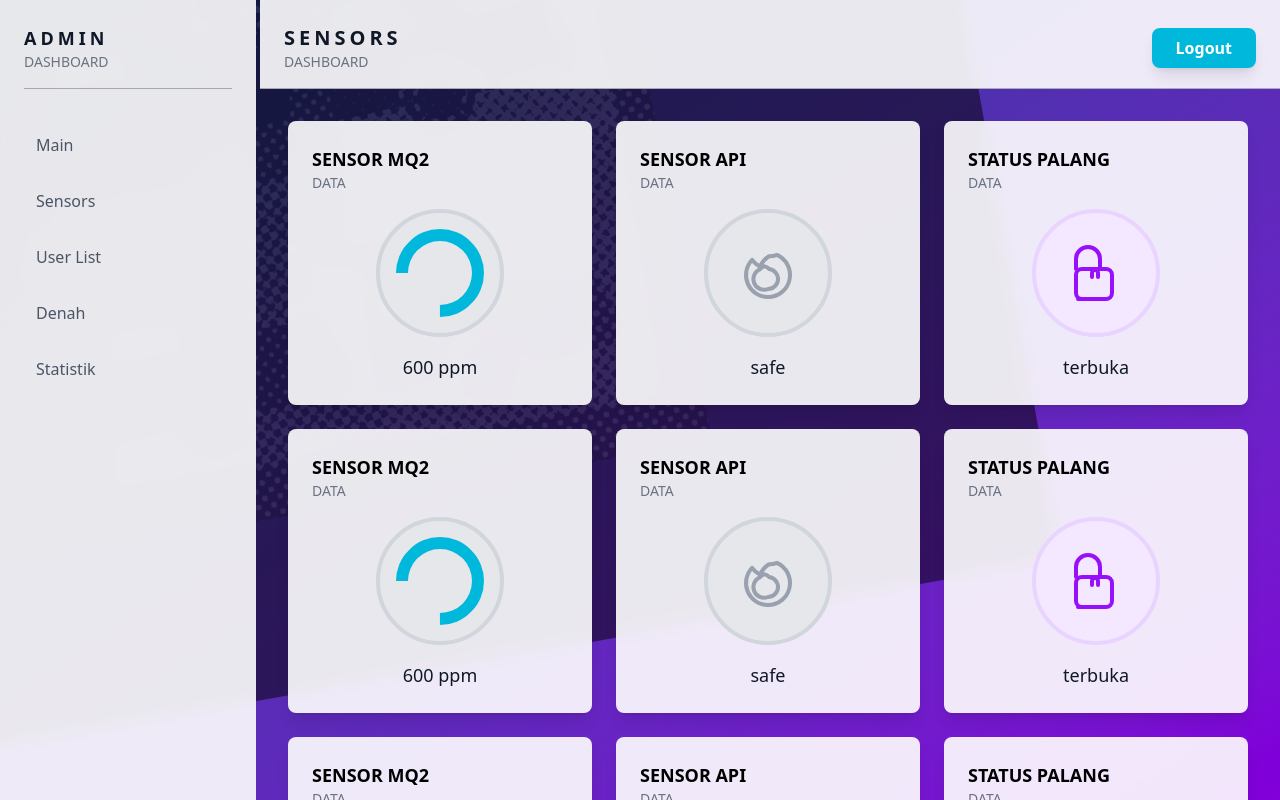
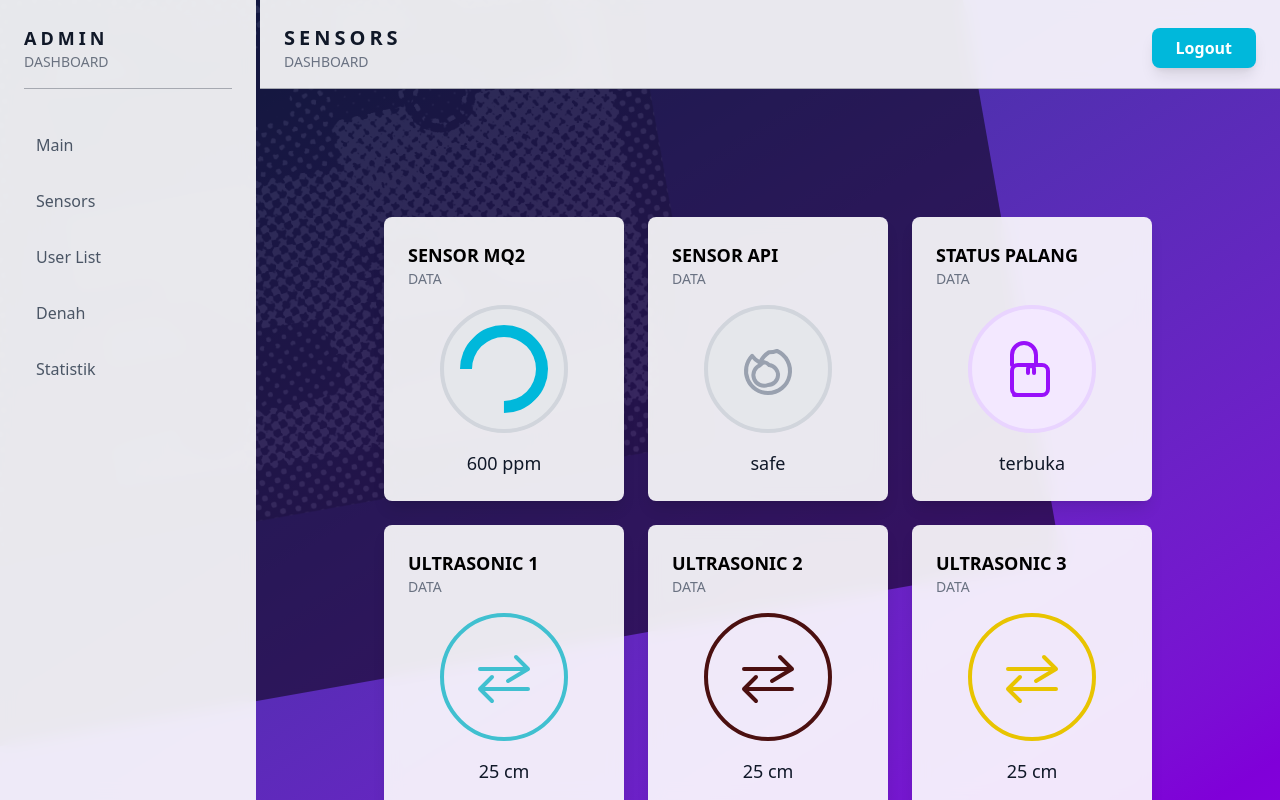
Before and after one commit to hino89/project-iot-frontend, a React (Vite) app: page /adminDashboard/sensors in a window 1280 px wide. Built offline with nearby package versions, Linux system fonts and the light colour scheme.

Commit message:
fixing admin sensors page

```diff
--- a/src/admin/AdminDashboardSensors.tsx
+++ b/src/admin/AdminDashboardSensors.tsx
@@ -1,7 +1,7 @@
 // src/pages/SensorPage.tsx
 export function AdminDashboardSensor() {
   return (
-    <div className="grid grid-cols-1 md:grid-cols-3 gap-6">
+    <div className="grid grid-cols-1 md:grid-cols-3 gap-6 p-24">
         <div className="bg-white/90 backdrop-blur-sm p-6 rounded-lg shadow-lg text-gray-900">
             <h3 className="text-lg font-bold text-black uppercase">Sensor Mq2</h3>
             <p className="text-sm text-gray-500 uppercase">Data</p>
@@ -42,81 +42,81 @@ export function AdminDashboardSensor() {
         </div>
 
         <div className="bg-white/90 backdrop-blur-sm p-6 rounded-lg shadow-lg text-gray-900">
-            <h3 className="text-lg font-bold text-black uppercase">Sensor Mq2</h3>
+            <h3 className="text-lg font-bold text-black uppercase">Ultrasonic 1</h3>
             <p className="text-sm text-gray-500 uppercase">Data</p>
             <div className="my-4 flex justify-center">
-                <div className="w-32 h-32 rounded-full bg-gray-200 flex items-center justify-center border-4 border-gray-300 relative">
-                    <div className="absolute inset-4 rounded-full border-[12px] border-t-cyan-500 border-r-cyan-500 border-b-cyan-500 border-l-transparent transform -rotate-45"></div>
+                <div className="w-32 h-32 mx-auto rounded-full flex items-center justify-center border-4 border-cyanGrungeLight">
+                    <svg className="w-16 h-16 text-cyanGrungeLight" fill="none" viewBox="0 0 24 24" stroke="currentColor" strokeWidth={1.5}>
+                        <path strokeLinecap="round" strokeLinejoin="round" d="M7.5 21 3 16.5m0 0L7.5 12M3 16.5h18m-7.5-3L21 9m0 0L16.5 4.5M21 9H3" />
+                    </svg>
                 </div>
             </div>
-            <p className="text-center text-gray-900 text-lg">600 ppm</p>
+            <p className="text-center text-gray-900 text-lg">25 cm</p>
         </div>
 
         <div className="bg-white/90 backdrop-blur-sm p-6 rounded-lg shadow-lg text-gray-900">
-            <h3 className="text-lg font-bold text-black uppercase">Sensor Api</h3>
+            <h3 className="text-lg font-bold text-black uppercase">Ultrasonic 2</h3>
             <p className="text-sm text-gray-500 uppercase">Data</p>
             <div className="my-4 flex justify-center">
-                <div className="w-32 h-32 mx-auto rounded-full bg-gray-200 flex items-center justify-center border-4 border-gray-300">
-                    <svg className="w-16 h-16 text-gray-400" fill="none" viewBox="0 0 24 24" stroke="currentColor" strokeWidth={1.5}>
-                        <path strokeLinecap="round" strokeLinejoin="round" d="M15.362 5.214A8.252 8.252 0 0 1 12 21 8.25 8.25 0 0 1 6.038 7.047 8.287 8.287 0 0 0 9 9.601a8.983 8.983 0 0 1 3.361-3.867 8.21 8.21 0 0 0 3 -.52Z" />
-                        <path strokeLinecap="round" strokeLinejoin="round" d="M12 18a3.75 3.75 0 0 0 .495-7.468 3.75 3.75 0 0 0-1.993-1.11a3.75 3.75 0 0 0-1.423 1.11A3.75 3.75 0 0 0 12 18Z" />
+                <div className="w-32 h-32 mx-auto rounded-full flex items-center justify-center border-4 border-redGrungeLight">
+                    <svg className="w-16 h-16 text-redGrungeLight" fill="none" viewBox="0 0 24 24" stroke="currentColor" strokeWidth={1.5}>
+                        <path strokeLinecap="round" strokeLinejoin="round" d="M7.5 21 3 16.5m0 0L7.5 12M3 16.5h18m-7.5-3L21 9m0 0L16.5 4.5M21 9H3" />
                     </svg>
                 </div>
             </div>
-            <p className="text-center text-gray-900 text-lg">safe</p>
+            <p className="text-center text-gray-900 text-lg">25 cm</p>
         </div>
 
         <div className="bg-white/90 backdrop-blur-sm p-6 rounded-lg shadow-lg text-gray-900">
-            <h3 className="text-lg font-bold text-black uppercase">Status Palang</h3>
+            <h3 className="text-lg font-bold text-black uppercase">Ultrasonic 3</h3>
             <p className="text-sm text-gray-500 uppercase">Data</p>
             <div className="my-4 flex justify-center">
-                <div className="w-32 h-32 mx-auto rounded-full bg-purple-100 flex items-center justify-center border-4 border-purple-200">
-                    <svg className="w-16 h-16 text-purple-600" fill="none" viewBox="0 0 24 24" stroke="currentColor" strokeWidth={1.5}>
-                        <path strokeLinecap="round" strokeLinejoin="round" d="M13.5 10.5V6.75a4.5 4.5 0 1 0-9 0v3.75m.75 11.25h10.5a2.25 2.25 0 0 0 2.25-2.25v-6.75a2.25 2.25 0 0 0-2.25-2.25H6.75a2.25 2.25 0 0 0-2.25 2.25v6.75a2.25 2.25 0 0 0 2.25 2.25Z" />
-                        <path strokeLinecap="round" strokeLinejoin="round" d="M10.5 13.5v-1.5c0-.621.504-1.125 1.125-1.125h.008c.621 0 1.125.504 1.125 1.125v1.5" />
+                <div className="w-32 h-32 mx-auto rounded-full flex items-center justify-center border-4 border-yellowGrungeLight">
+                    <svg className="w-16 h-16 text-yellowGrungeLight" fill="none" viewBox="0 0 24 24" stroke="currentColor" strokeWidth={1.5}>
+                        <path strokeLinecap="round" strokeLinejoin="round" d="M7.5 21 3 16.5m0 0L7.5 12M3 16.5h18m-7.5-3L21 9m0 0L16.5 4.5M21 9H3" />
                     </svg>
                 </div>
             </div>
-            <p className="text-center text-gray-900 text-lg">terbuka</p>
+            <p className="text-center text-gray-900 text-lg">25 cm</p>
         </div>
 
         <div className="bg-white/90 backdrop-blur-sm p-6 rounded-lg shadow-lg text-gray-900">
-            <h3 className="text-lg font-bold text-black uppercase">Sensor Mq2</h3>
+            <h3 className="text-lg font-bold text-black uppercase">Ultrasonic 4</h3>
             <p className="text-sm text-gray-500 uppercase">Data</p>
             <div className="my-4 flex justify-center">
-                <div className="w-32 h-32 rounded-full bg-gray-200 flex items-center justify-center border-4 border-gray-300 relative">
-                    <div className="absolute inset-4 rounded-full border-[12px] border-t-cyan-500 border-r-cyan-500 border-b-cyan-500 border-l-transparent transform -rotate-45"></div>
+                <div className="w-32 h-32 mx-auto rounded-full flex items-center justify-center border-4 border-purpleGrungeLight">
+                    <svg className="w-16 h-16 text-purpleGrungeLight" fill="none" viewBox="0 0 24 24" stroke="currentColor" strokeWidth={1.5}>
+                        <path strokeLinecap="round" strokeLinejoin="round" d="M7.5 21 3 16.5m0 0L7.5 12M3 16.5h18m-7.5-3L21 9m0 0L16.5 4.5M21 9H3" />
+                    </svg>
                 </div>
             </div>
-            <p className="text-center text-gray-900 text-lg">600 ppm</p>
+            <p className="text-center text-gray-900 text-lg">25 cm</p>
         </div>
 
         <div className="bg-white/90 backdrop-blur-sm p-6 rounded-lg shadow-lg text-gray-900">
-            <h3 className="text-lg font-bold text-black uppercase">Sensor Api</h3>
+            <h3 className="text-lg font-bold text-black uppercase">Ultrasonic 5</h3>
             <p className="text-sm text-gray-500 uppercase">Data</p>
             <div className="my-4 flex justify-center">
-                <div className="w-32 h-32 mx-auto rounded-full bg-gray-200 flex items-center justify-center border-4 border-gray-300">
-                    <svg className="w-16 h-16 text-gray-400" fill="none" viewBox="0 0 24 24" stroke="currentColor" strokeWidth={1.5}>
-                        <path strokeLinecap="round" strokeLinejoin="round" d="M15.362 5.214A8.252 8.252 0 0 1 12 21 8.25 8.25 0 0 1 6.038 7.047 8.287 8.287 0 0 0 9 9.601a8.983 8.983 0 0 1 3.361-3.867 8.21 8.21 0 0 0 3 -.52Z" />
-                        <path strokeLinecap="round" strokeLinejoin="round" d="M12 18a3.75 3.75 0 0 0 .495-7.468 3.75 3.75 0 0 0-1.993-1.11a3.75 3.75 0 0 0-1.423 1.11A3.75 3.75 0 0 0 12 18Z" />
+                <div className="w-32 h-32 mx-auto rounded-full flex items-center justify-center border-4 border-pinkGrungeLight">
+                    <svg className="w-16 h-16 text-pinkGrungeLight" fill="none" viewBox="0 0 24 24" stroke="currentColor" strokeWidth={1.5}>
+                        <path strokeLinecap="round" strokeLinejoin="round" d="M7.5 21 3 16.5m0 0L7.5 12M3 16.5h18m-7.5-3L21 9m0 0L16.5 4.5M21 9H3" />
                     </svg>
                 </div>
             </div>
-            <p className="text-center text-gray-900 text-lg">safe</p>
+            <p className="text-center text-gray-900 text-lg">25 cm</p>
         </div>
 
         <div className="bg-white/90 backdrop-blur-sm p-6 rounded-lg shadow-lg text-gray-900">
-            <h3 className="text-lg font-bold text-black uppercase">Status Palang</h3>
+            <h3 className="text-lg font-bold text-black uppercase">Ultrasonic 6</h3>
             <p className="text-sm text-gray-500 uppercase">Data</p>
             <div className="my-4 flex justify-center">
-                <div className="w-32 h-32 mx-auto rounded-full bg-purple-100 flex items-center justify-center border-4 border-purple-200">
-                    <svg className="w-16 h-16 text-purple-600" fill="none" viewBox="0 0 24 24" stroke="currentColor" strokeWidth={1.5}>
-                        <path strokeLinecap="round" strokeLinejoin="round" d="M13.5 10.5V6.75a4.5 4.5 0 1 0-9 0v3.75m.75 11.25h10.5a2.25 2.25 0 0 0 2.25-2.25v-6.75a2.25 2.25 0 0 0-2.25-2.25H6.75a2.25 2.25 0 0 0-2.25 2.25v6.75a2.25 2.25 0 0 0 2.25 2.25Z" />
-                        <path strokeLinecap="round" strokeLinejoin="round" d="M10.5 13.5v-1.5c0-.621.504-1.125 1.125-1.125h.008c.621 0 1.125.504 1.125 1.125v1.5" />
+                <div className="w-32 h-32 mx-auto rounded-full flex items-center justify-center border-4 border-cyanGrungeLight">
+                    <svg className="w-16 h-16 text-cyanGrungeLight" fill="none" viewBox="0 0 24 24" stroke="currentColor" strokeWidth={1.5}>
+                        <path strokeLinecap="round" strokeLinejoin="round" d="M7.5 21 3 16.5m0 0L7.5 12M3 16.5h18m-7.5-3L21 9m0 0L16.5 4.5M21 9H3" />
                     </svg>
                 </div>
             </div>
-            <p className="text-center text-gray-900 text-lg">terbuka</p>
+            <p className="text-center text-gray-900 text-lg">25 cm</p>
         </div>
     </div>
   );
```
